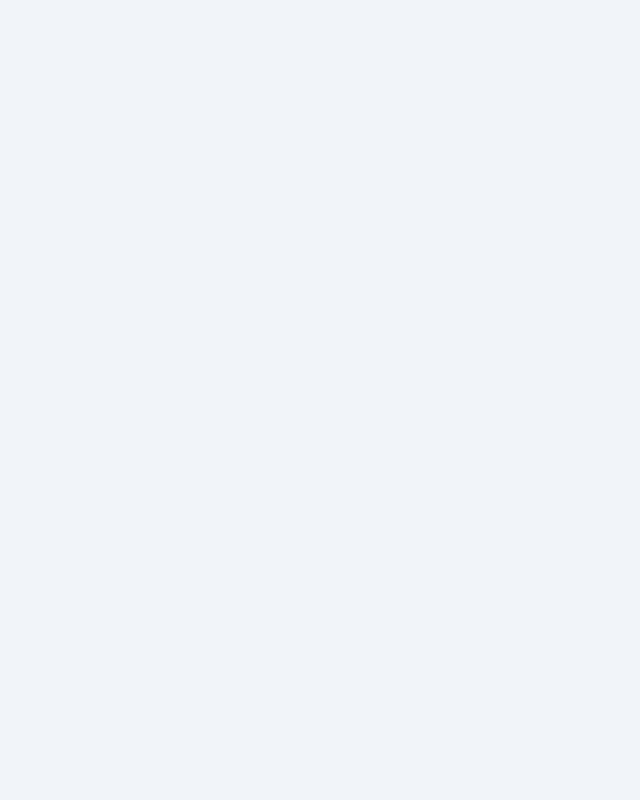
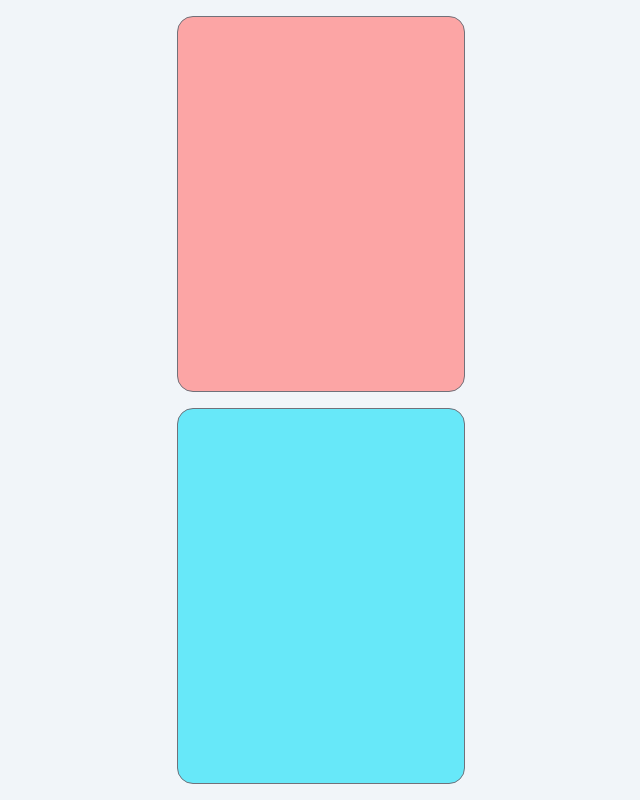
Before and after one commit to bastos-rcd/JustPlay, a React (Vite) app: page /buzzer in a window 1280 px wide. Before the commit this address had no page. Shown: the whole page, without its empty margins (319-959 px from the left). Built offline with nearby package versions, Linux system fonts and the light colour scheme; a web font is replaced by a local one.

Commit message:
feat: buzzer game

```diff
--- a/src/app.tsx
+++ b/src/app.tsx
@@ -1,6 +1,8 @@
 import { BrowserRouter as Router, Routes, Route } from 'react-router-dom'
 
 import Home from '@/features/home/home'
+
+import Buzzer from '@/features/buzzer/buzzer'
 
 export default function App() {
 	return (
@@ -9,6 +11,8 @@ export default function App() {
 				<div className="flex min-h-0 flex-1 flex-col gap-4 overflow-hidden p-4">
 					<Routes>
 						<Route path="/" element={<Home />} />
+
+						<Route path="/buzzer" element={<Buzzer />} />
 					</Routes>
 				</div>
 			</main>
--- /dev/null
+++ b/src/components/button.tsx
@@ -0,0 +1,37 @@
+const styles = {
+	default: {
+		color: 'var(--color-text)',
+		backgroundColor: 'var(--color-surface)',
+		borderColor: 'var(--color-border)',
+	},
+	light: {
+		color: 'var(--color-text)',
+		backgroundColor: 'white',
+		borderColor: 'var(--color-border)',
+	},
+	dark: {
+		color: 'white',
+		backgroundColor: 'var(--color-text)',
+		borderColor: 'var(--color-text)',
+	},
+}
+
+export default function Button(props: {
+	label: string
+	style: 'default' | 'light' | 'dark'
+	action?: () => void
+	type?: 'button' | 'submit'
+	disabled?: boolean
+}) {
+	return (
+		<button
+			className="rounded-2xl border p-3 font-bold uppercase disabled:opacity-50"
+			type={props.type}
+			style={styles[props.style]}
+			disabled={props.disabled}
+			onClick={props.action}
+		>
+			{props.label}
+		</button>
+	)
+}
--- /dev/null
+++ b/src/features/buzzer/buzzer.store.ts
@@ -0,0 +1,12 @@
+import { create } from 'zustand'
+
+interface State {
+	winner: 'RED' | 'BLUE' | null
+	setWinner: (winner: 'RED' | 'BLUE' | null) => void
+}
+
+export const buzzerStore = create<State>((set) => ({
+	winner: null,
+	setWinner: (winner) =>
+		set((state) => (winner && state.winner ? state : { winner })),
+}))
--- /dev/null
+++ b/src/features/buzzer/buzzer.tsx
@@ -0,0 +1,18 @@
+import { useEffect } from 'react'
+
+import { buzzerStore } from '@/features/buzzer/buzzer.store'
+
+import BuzzerDuel from '@/features/buzzer/components/buzzer-duel'
+import BuzzerResult from '@/features/buzzer/components/buzzer-result'
+
+export default function Buzzer() {
+	const { winner, setWinner } = buzzerStore()
+
+	useEffect(() => {
+		setWinner(null)
+	}, [])
+
+	if (!winner) return <BuzzerDuel />
+
+	return <BuzzerResult />
+}
--- /dev/null
+++ b/src/features/buzzer/components/buzzer-duel.tsx
@@ -0,0 +1,17 @@
+import { buzzerStore } from '@/features/buzzer/buzzer.store'
+
+export default function BuzzerDuel() {
+	const { setWinner } = buzzerStore()
+
+	return (
+		<div className="grid flex-1 grid-cols-1 gap-4">
+			{['RED', 'BLUE'].map((color, index) => (
+				<div
+					key={index}
+					className={`border-border touch-none rounded-2xl border ${color === 'RED' ? 'bg-red' : 'bg-blue'} p-2`}
+					onPointerDown={() => setWinner(color as 'RED' | 'BLUE')}
+				></div>
+			))}
+		</div>
+	)
+}
--- /dev/null
+++ b/src/features/buzzer/components/buzzer-result.tsx
@@ -0,0 +1,20 @@
+import { useNavigate } from 'react-router-dom'
+
+import Button from '@/components/button'
+
+import { buzzerStore } from '@/features/buzzer/buzzer.store'
+
+export default function BuzzerResult() {
+	const navigate = useNavigate()
+
+	const { winner, setWinner } = buzzerStore()
+
+	return (
+		<div
+			className={`border-border flex flex-1 flex-col items-center justify-center gap-4 rounded-2xl border ${winner === 'RED' ? 'bg-red' : 'bg-blue'}`}
+		>
+			<Button label="Rejouer" style="light" action={() => setWinner(null)} />
+			<Button label="Quitter" style="dark" action={() => navigate('/')} />
+		</div>
+	)
+}
--- a/src/main.css
+++ b/src/main.css
@@ -16,6 +16,9 @@
 	--color-border: #71717a;
 	--color-surface: #d4d4d8;
 	--color-text: #09090b;
+
+	--color-red: #fca5a5;
+	--color-blue: #67e8f9;
 }
 
 html,
```
